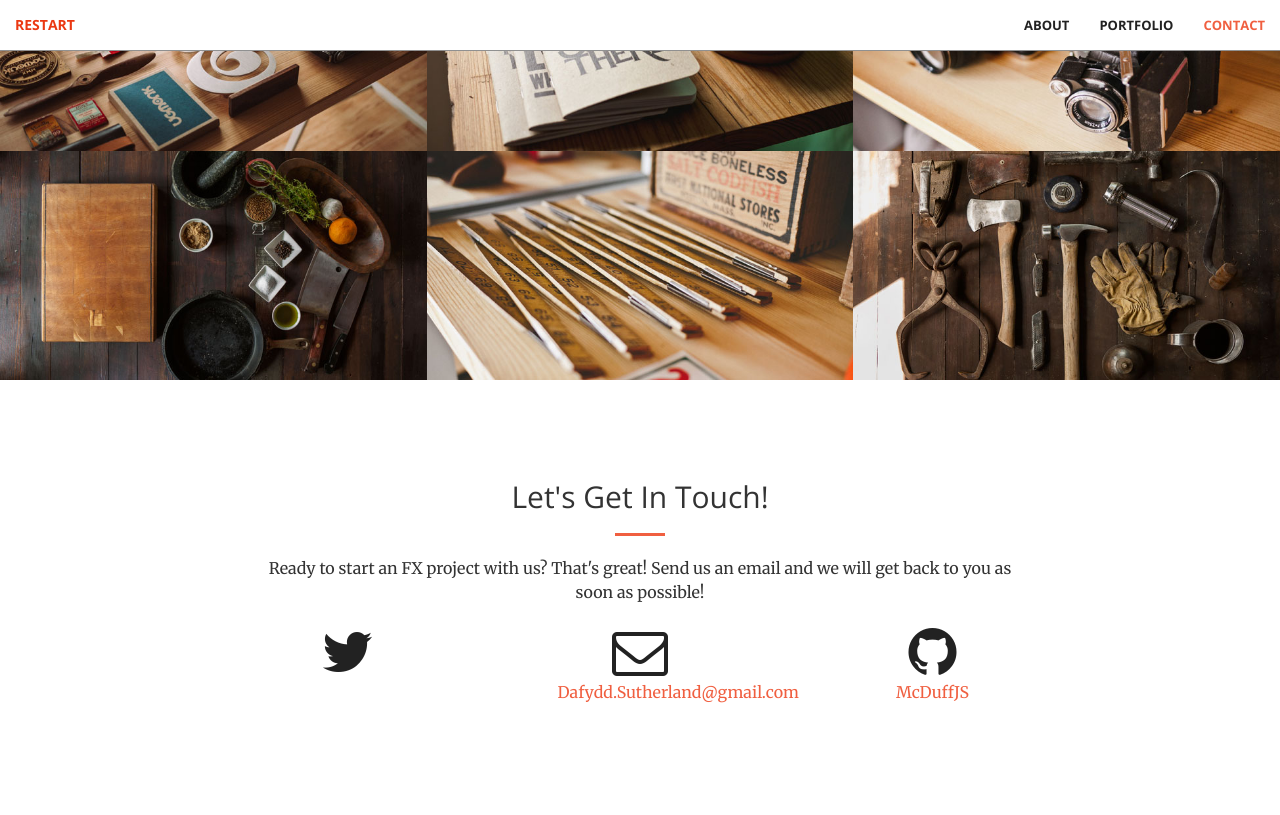
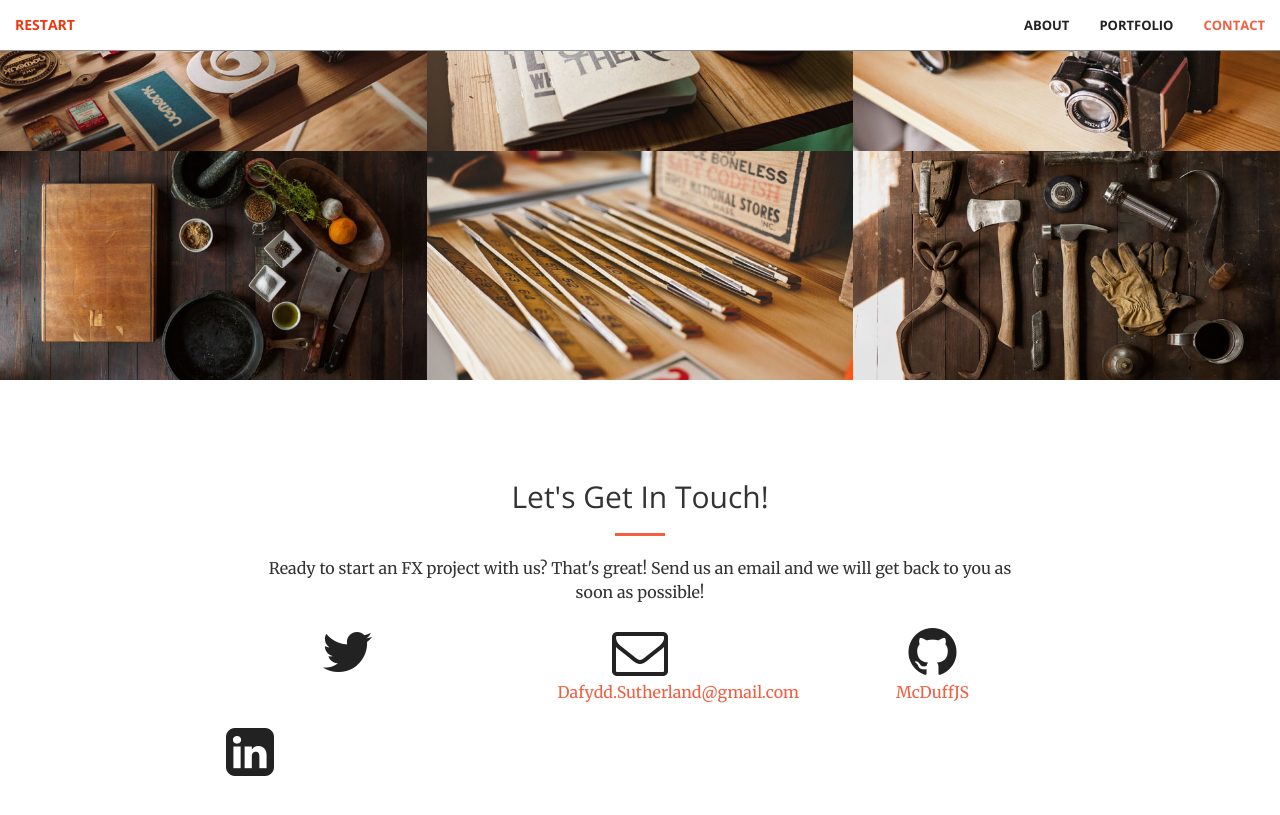
Before and after one commit to McDuffJS/mcduffjs.github.io, a Jekyll site: the page built from index.html, in a window 1280 px wide and 900 px high, scrolled down 979 px. Shown: the top 815 px of the window. Built offline with Jekyll 4.4.1, drawn with Linux system fonts in a browser that asks for light colours.

Commit message:
LinkedIn section
LinkedIn section

```diff
--- a/_includes/contact.html
+++ b/_includes/contact.html
@@ -24,6 +24,12 @@
                 <p>{{ site.github_username }}</p>
             </a>
         </div>
+        <div class="col-lg-2 col-lg-offset-1 text-center">
+            <a href="https://linkedin.com/{{ site.linkedin_username }}">
+            <i class="fa fa-linkedin-square fa-3x wow bounceIn" data-wow-delay=".1s"></i>
+                <p>{{ site.linkedin_username }}</p>
+            </a>
+        </div>
 
     </div>
 </section>
```
